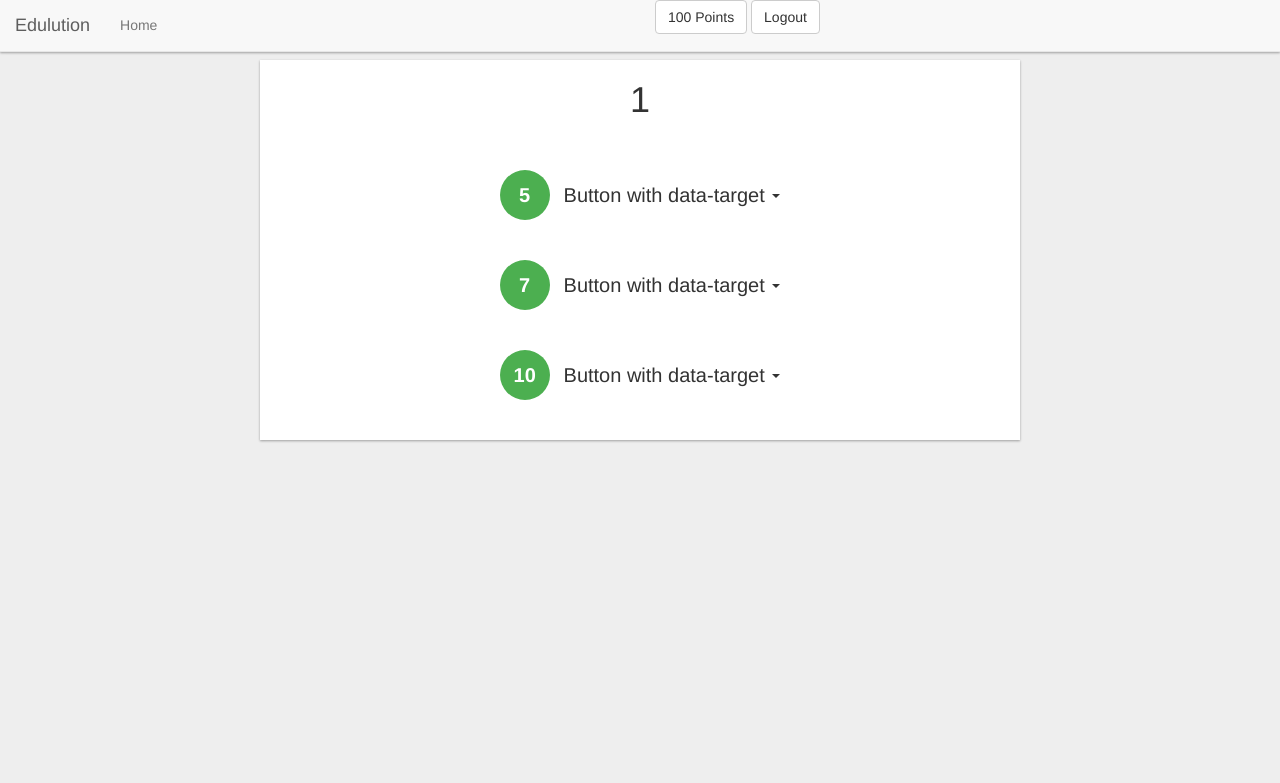
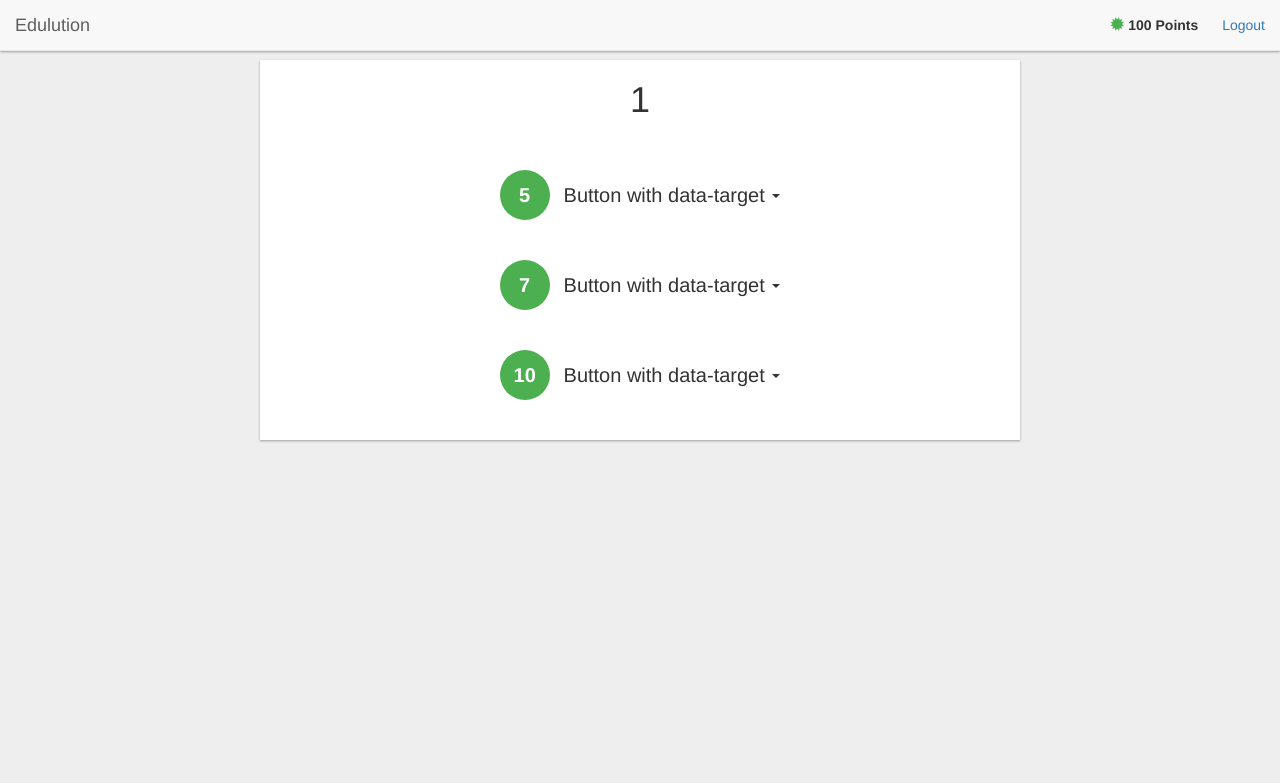
Before and after one commit to Ldn2016/team-7, a Django app: page /sub_course/1/ in a window 1280 px wide. Shown: the top 783 px of the page. Run offline with Django 3.2, Linux system fonts and the light colour scheme; some libraries are stand-ins or nearby versions.

Commit message:
polished nav-bar

```diff
--- a/Project/Edulution/static/Edulution/css/style.css
+++ b/Project/Edulution/static/Edulution/css/style.css
@@ -140,3 +140,21 @@ body {
     margin-top: 20px;
     padding-left: 260px;
 }
+
+.nav-bar-points {
+    text-decoration: none;
+    font-size: 14px;
+    font-weight: 600;
+    color: #333;
+    line-height: 50px;
+    margin-right: 20px;
+}
+
+.nav-bar-points span {
+    color: #4caf50;
+}
+
+.nav-bar-points:hover {
+    color: #4caf50;
+    text-decoration: none;
+}
--- a/Project/Edulution/templates/Edulution/base.html
+++ b/Project/Edulution/templates/Edulution/base.html
@@ -38,8 +38,8 @@
 
     <nav class="navbar navbar-default navbar-fixed-top material-shadow-menu">
       <div class="container-fluid">
-        <div class="row">
-        <div class="col-md-6">
+
+
         <div class="navbar-header">
 
           <button type="button" class="navbar-toggle collapsed" data-toggle="collapse" data-target="#navbar" aria-expanded="false" aria-controls="navbar">
@@ -50,17 +50,16 @@
           </button>
           <a class="navbar-brand" href="#">Edulution</a>
         </div>
-        <div id="navbar" class="collapse navbar-collapse">
+        <div id="navbar" class="collapse navbar-collapse pull-right">
           <ul class="nav navbar-nav">
-            <li><a href="#">Home</a></li>
-
+            <a role="button" class="nav-bar-points"><span class="glyphicon glyphicon-certificate"></span> 100 Points</a>
+            <a role="button" class="nav-bar-logout" ng-hide="!mainCtrl.loggedIn()" ng-click="mainCtrl.logout()">Logout</a>
           </ul>
         </div><!--/.nav-collapse -->
-      </div>
-      <div class="col-md-3">
-	    <button type="button" class="btn btn-default"> 100 Points</button>
-	    <button type="button" class="btn btn-default" ng-hide="!mainCtrl.loggedIn()" ng-click="mainCtrl.logout()">Logout</button>
-        </div>
+
+
+
+
       <div class="row">
       <div class="col-md-8">
       </div>
```
